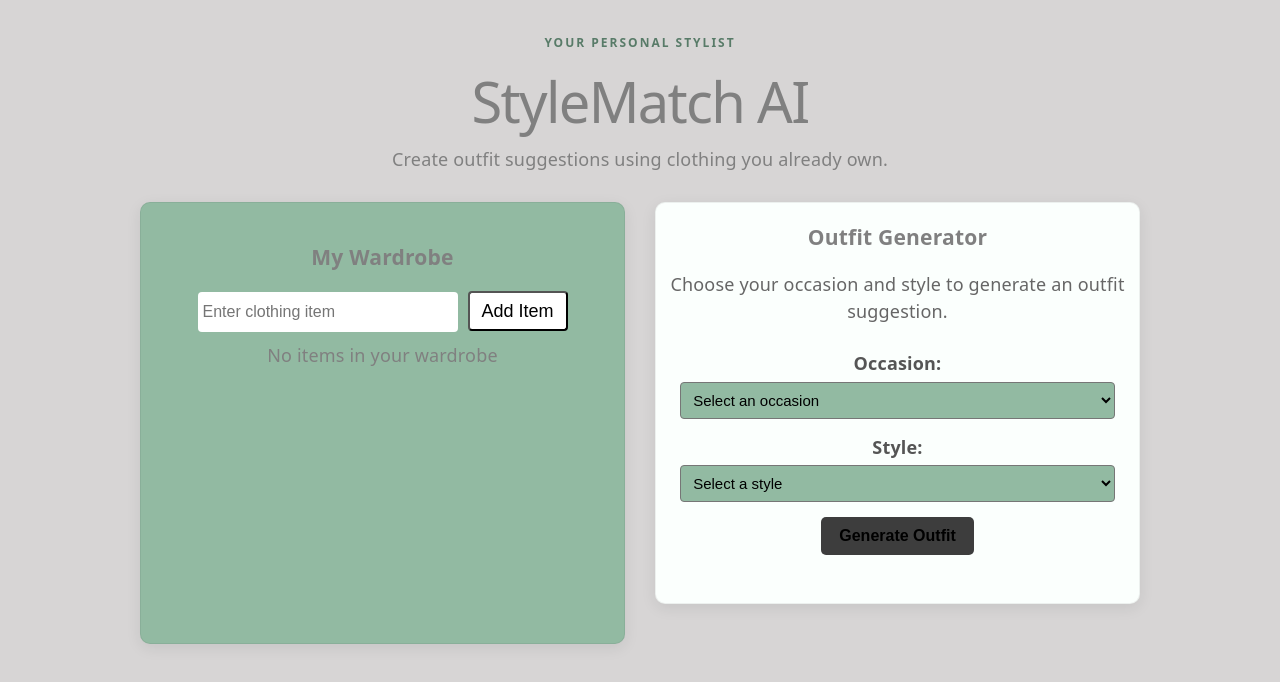
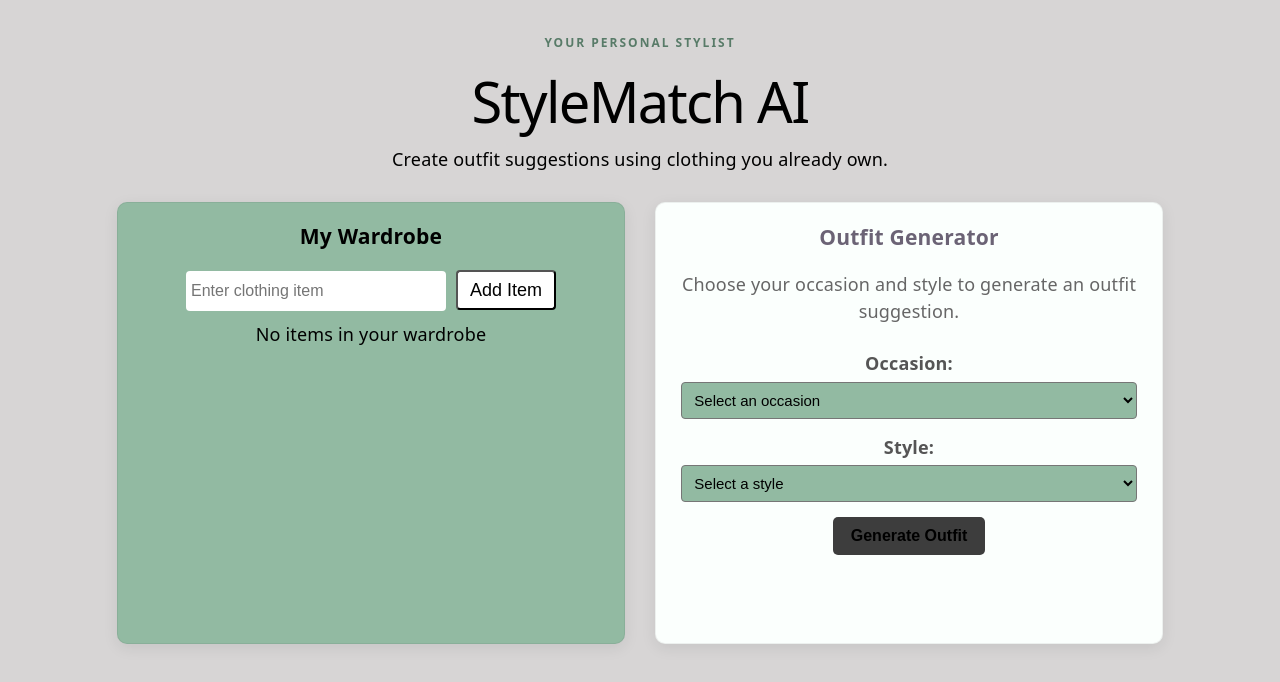
Before and after one commit to amirachaudhry/fashion-ai-assistant, a React (Vite) app in the folder frontend/: page / in a window 1280 px wide. Shown: the top 682 px of the page. Built offline with nearby package versions, Linux system fonts and the light colour scheme.

Commit message:
Lifted wardrobe and suggestion state to App
Lifted wardrobe and suggestion state to App so Wardrobe and OutfitGenerator share data, then connected the Generate Outfit button to the backend API and display of returned suggestions.

```diff
--- a/frontend/components/wardrobe.jsx
+++ b/frontend/components/wardrobe.jsx
@@ -1,23 +1,23 @@
 import { useState } from 'react'
-import "../css/wardrobe.css"
+import "../css/Wardrobe.css"
 
-const Wardrobe = () => {
+const Wardrobe = ({ wardrobeItems, setWardrobeItems }) => {
 
   const [itemName, setItemName] = useState("")
-  const [wardrobeItems, setWardrobeItemsList] = useState([])
 
   function addItem(e) {
     e.preventDefault()
     console.log(itemName)
-    setWardrobeItemsList([...wardrobeItems, itemName])
+    setWardrobeItems([...wardrobeItems, itemName])
     setItemName("")
   }
 
   function removeItem(index) {
     const newWardrobeItems = [...wardrobeItems]
     newWardrobeItems.splice(index, 1)
-    setWardrobeItemsList(newWardrobeItems)
+    setWardrobeItems(newWardrobeItems)
   }
+
   return (
     <div className="wardrobe-component">
       <h3>My Wardrobe</h3>
@@ -26,6 +26,7 @@ const Wardrobe = () => {
 
         <button className="item-submit" type='submit'>Add Item</button>
       </form>
+
       <ul className="wardrobe-list">
         {wardrobeItems.length === 0 ?
           (<p>No items in your wardrobe</p>)
--- a/frontend/css/wardrobe.css
+++ b/frontend/css/wardrobe.css
@@ -1,3 +1,8 @@
+.wardrobe-component h3 {
+  color: #000000;
+  margin-top: 0;
+}
+
 .item-submit {
   background-color: #ffffff;
   height: 40px;
@@ -21,7 +26,7 @@
 }
 
 .wardrobe-list {
-  max-height: 450px;
+  max-height: 270px;
   overflow-y: auto;
 }
 
--- a/frontend/src/App.css
+++ b/frontend/src/App.css
@@ -14,17 +14,15 @@
   display: grid;
   grid-template-columns: 1fr 1fr;
   gap: 30px;
-  width: min(100%, 1000px);
-  max-width: 1400px;
+  min-height: 440px;
   margin: 30px auto;
-  align-items: start;
+  align-items: stretch;
 }
 
 h1,
-h3,
 p,
 ul {
-  color: grey;
+  color: rgb(0, 0, 0);
 }
 
 ul {
@@ -53,3 +51,15 @@ input {
 .outfit-generator {
   background-color: #fbfffd;
 }
+
+.suggestion-container {
+  padding: 10px;
+  border: 1px solid #92baa2;
+  border-radius: 5px;
+  background-color: #f9f9f9;
+}
+
+
+.suggestion-container p {
+  white-space: pre-line;
+}
--- a/frontend/src/App.jsx
+++ b/frontend/src/App.jsx
@@ -5,6 +5,7 @@ import OutfitGenerator from '../components/OutfitGenerator'
 
 function App() {
   const [wardrobeItems, setWardrobeItems] = useState([])
+  const [suggestion, setSuggestion] = useState("")
 
   return (
     <>
@@ -13,17 +14,26 @@ function App() {
         <h1>StyleMatch AI</h1>
 
         <p> Create outfit suggestions using clothing you already own.</p>
+
         <div className="page-layout">
           <div className="wardrobe-section">
-            <Wardrobe />
+            <Wardrobe
+              wardrobeItems={wardrobeItems}
+              setWardrobeItems={setWardrobeItems}
+            />
           </div>
 
-
-
           <div className="outfit-generator">
-            <OutfitGenerator wardrobeItems={wardrobeItems} />
+            <OutfitGenerator wardrobeItems={wardrobeItems} setSuggestion={setSuggestion} />
           </div>
         </div>
+
+        {suggestion && (
+          <div className="suggestion-container">
+            <h3>Suggested Outfit:</h3>
+            <p>{suggestion}</p>
+          </div>
+        )}
 
       </main>
     </>
```
Also changed, not shown: 1 other file (tests, documents, lock files or other folders).
